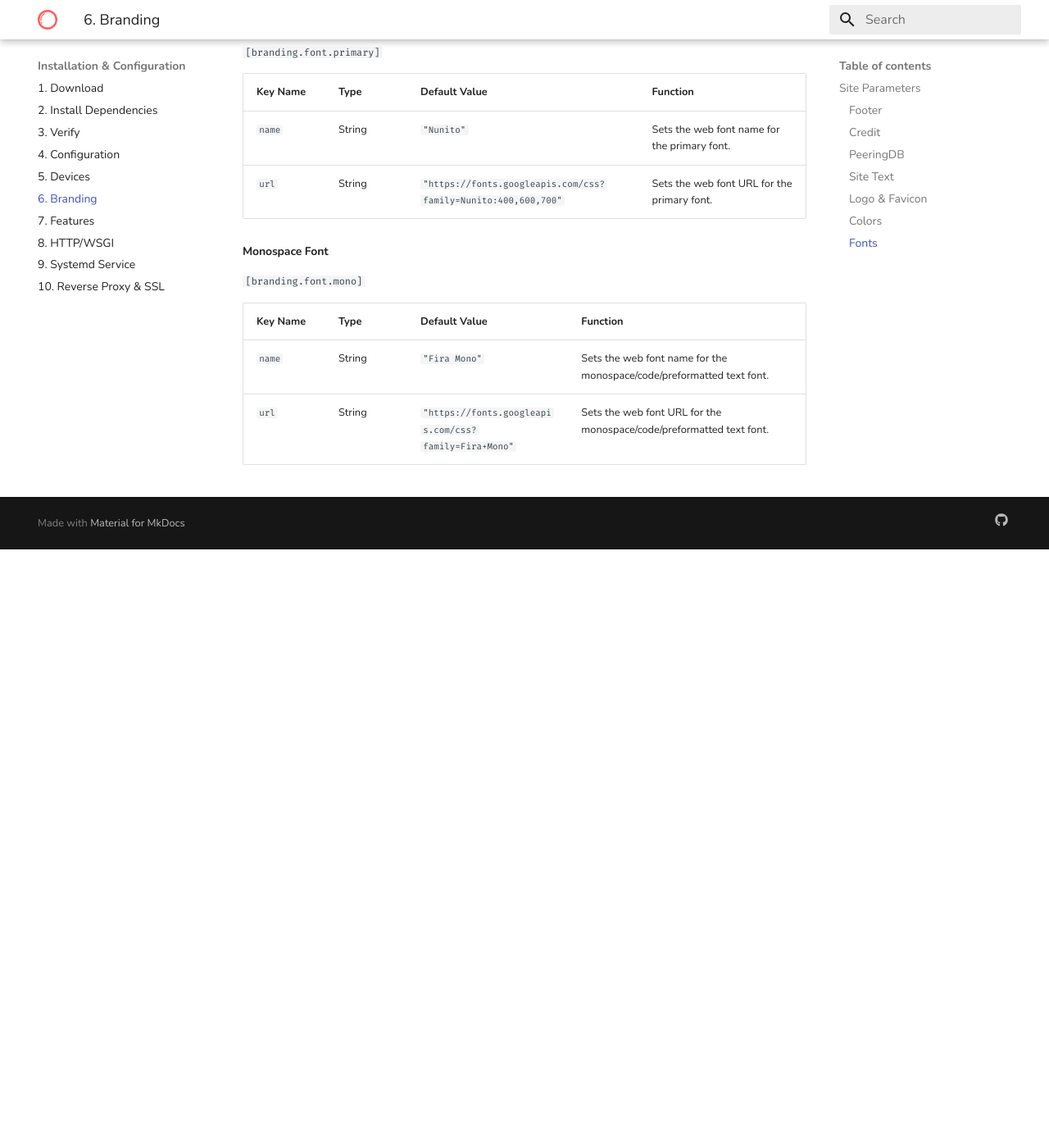
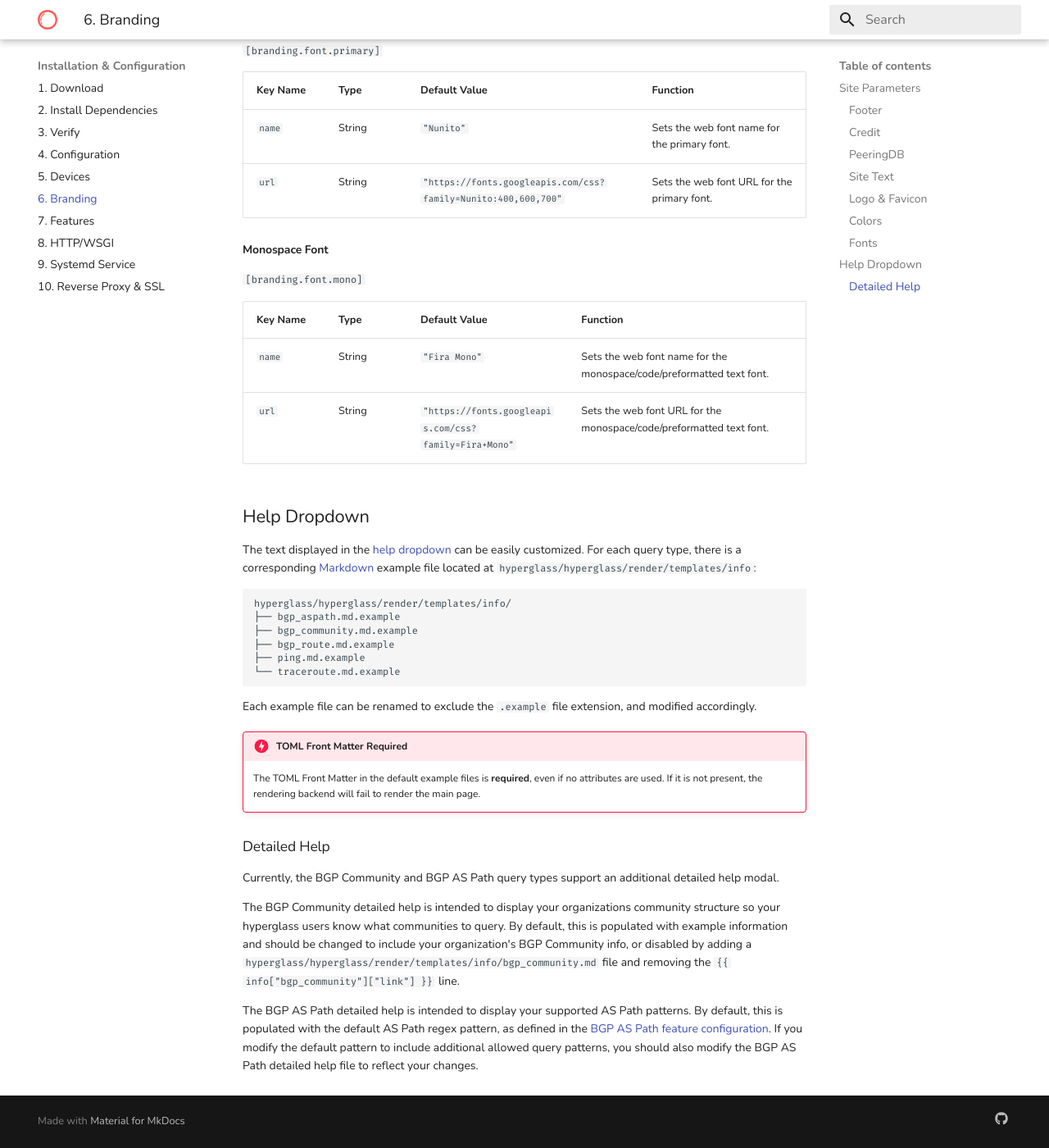
Before and after one commit to thatmattlove/hyperglass-docs, an MkDocs documentation site: the page built from docs/installation/branding.md, in a window 1280 px wide and 1400 px high, scrolled down 4648 px. Shown: the whole window at 82% size. Built offline with MkDocs 1.6.1 and Material for MkDocs 9.7.7, drawn with Linux system fonts in a browser that asks for light colours; before the commit the page ends 5318 px from its top, so only the background shows below that; some of the changed text lies outside the part shown.

Commit message:
Add Help Dropdown section

````diff
--- a/docs/installation/branding.md
+++ b/docs/installation/branding.md
@@ -10,9 +10,10 @@
 }
 </style>
 
+## Site Parameters
+
 From `hyperglass/hyperglass/configuration/configuration.toml` `[branding]` table.
 
-## Site Parameters
 `[branding]`
 
 | Key Name    | Type   | Default Value | Function                                                       |
@@ -28,8 +29,8 @@ From `hyperglass/hyperglass/configuration/configuration.toml` `[branding]` table
 
 The footer text itself can be customized by adding a [Markdown](https://github.com/adam-p/markdown-here/wiki/Markdown-Cheatsheet) document to `hyperglass/hyperglass/render/templates/info/details/footer.md`. The example file, `footer.md.example`, can be copied to `footer.md` and modified. All Markdown files in this directory are excluded from change control and will not be overwritten when hyperglass is updated.
 
-!!! note "Markdown Files"
-    The custom content Markdown files *must* have TOML Front Matter, even if there are no attributes used.
+!!! danger "TOML Front Matter Required"
+    The TOML Front Matter in the default example files is **required**, even if no attributes are used. If it is not present, the rendering backend will fail to render the main page.
 
 ###  Credit
 `[branding.credit]`
@@ -151,3 +152,29 @@ The values are passed as a Jinja2 variable to generate `hyperglass/hyperglass/st
 | -------- | ------ | ----------------------------------------------------- | --------------------------------------------------------------------- |
 | `name`   | String | `"Fira Mono"`                                         | Sets the web font name for the monospace/code/preformatted text font. |
 | `url`    | String | `"https://fonts.googleapis.com/css?family=Fira+Mono"` | Sets the web font URL for the monospace/code/preformatted text font.  |
+
+## Help Dropdown
+
+The text displayed in the [help dropdown](../../screenshots/#help-dropdown) can be easily customized. For each query type, there is a corresponding [Markdown](https://github.com/adam-p/markdown-here/wiki/Markdown-Cheatsheet) example file located at `hyperglass/hyperglass/render/templates/info`:
+
+```
+hyperglass/hyperglass/render/templates/info/
+├── bgp_aspath.md.example
+├── bgp_community.md.example
+├── bgp_route.md.example
+├── ping.md.example
+└── traceroute.md.example
+```
+
+Each example file can be renamed to exclude the `.example` file extension, and modified accordingly.
+
+!!! danger "TOML Front Matter Required"
+    The TOML Front Matter in the default example files is **required**, even if no attributes are used. If it is not present, the rendering backend will fail to render the main page.
+
+### Detailed Help
+
+Currently, the BGP Community and BGP AS Path query types support an additional detailed help modal.
+
+The BGP Community detailed help is intended to display your organizations community structure so your hyperglass users know what communities to query. By default, this is populated with example information and should be changed to include your organization's BGP Community info, or disabled by adding a `hyperglass/hyperglass/render/templates/info/bgp_community.md` file and removing the `{{ info["bgp_community"]["link"] }}` line.
+
+The BGP AS Path detailed help is intended to display your supported AS Path patterns. By default, this is populated with the default AS Path regex pattern, as defined in the [BGP AS Path feature configuration](../features/#bgp-as-path). If you modify the default pattern to include additional allowed query patterns, you should also modify the BGP AS Path detailed help file to reflect your changes.
````
